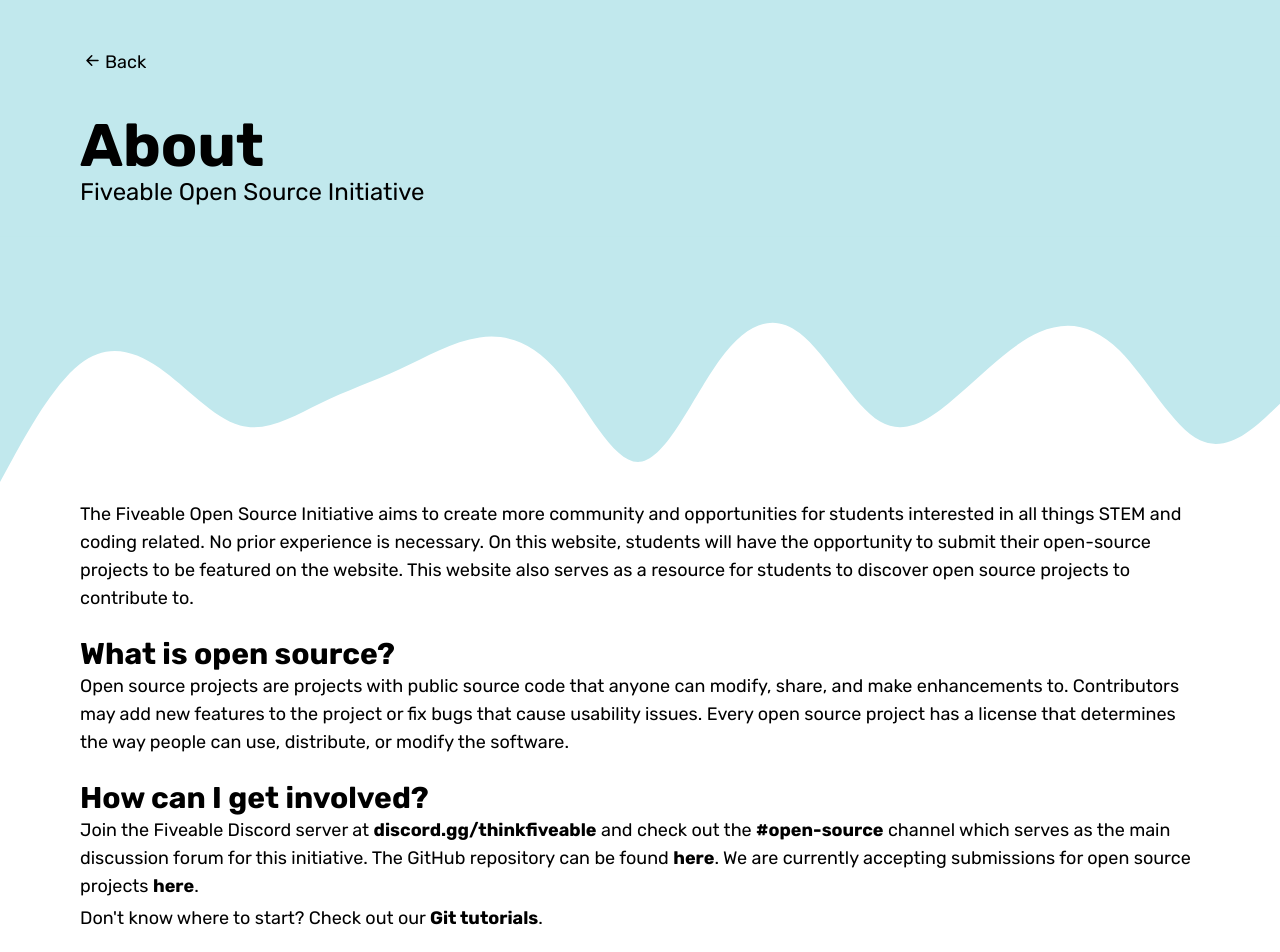
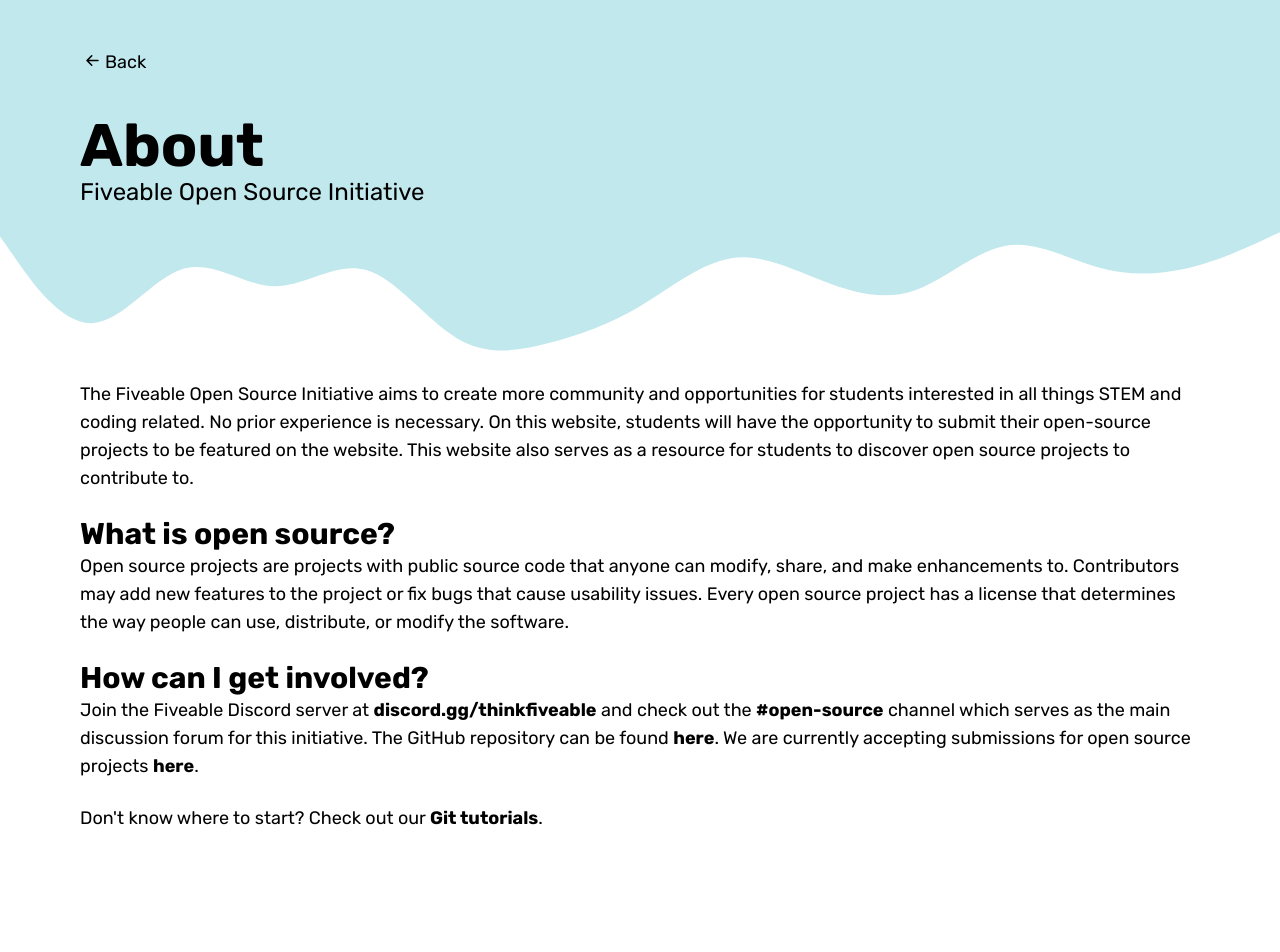
Before and after one commit to thinkfiveable/open, a Next.js app: page /about in a window 1280 px wide. Shown: the top 952 px of the page. After the commit the page ends 832 px from the top, so only its background shows below. Built offline with nearby package versions, Linux system fonts and the light colour scheme.

Commit message:
fix: shorten svg viewbox, link instead of router
i changed the links to use next/link instead of router and adjusted the svg to
not cover the text.

```diff
--- a/pages/about.js
+++ b/pages/about.js
@@ -1,38 +1,34 @@
-import { useRouter } from "next/router";
+import Link from "next/link";
 import { BsArrowLeftShort } from "react-icons/bs";
 
 import HeadObject from "../components/head";
 
-export default function About(handleKeyDown) {
-    const router = useRouter();
-
+export default function About() {
     return (
         <div>
             <HeadObject />
             <main>
-                <section className="flex flex-col space-y-10 bg-blue px-12 md:px-20 py-12">
-                    <div
-                        onClick={() => router.push("/")}
-                        role="link"
-                        tabIndex={0}
-                        onKeyDown={handleKeyDown}
-                        className="font-rubik flex flex-row text-center text-lg">
-                        <BsArrowLeftShort size={25} /> Back
-                    </div>
+                <section className="flex flex-col space-y-10 bg-blue px-12 md:px-20 pt-12">
+                    <Link href="/">
+                        <div className="font-rubik flex flex-row text-center text-lg cursor-pointer">
+                            <BsArrowLeftShort size={25} /> Back
+                        </div>
+                    </Link>
                     <div>
                         <h1 className="font-rubik font-bold text-6xl">About</h1>
                         <h3 className="font-rubik text-2xl">Fiveable Open Source Initiative</h3>
                     </div>
                 </section>
-                <div className="w-full h-60 object-cover">
-                    <svg viewBox="0 0 900 600" className="transform rotate-180 -mt-1 md:-mt-5">
+                <div className="w-full">
+                    <svg viewBox="0 0 900 200">
                         <path
-                            d="M0 482l9.3-8.7c9.4-8.6 28-26 46.9-17 18.8 9 37.8 44.4 56.6 63.2 18.9 18.8 37.5 21.2 56.2 13 18.7-8.2 37.3-26.8 56-43.3 18.7-16.5 37.3-30.9 56.2-19.7 18.8 11.2 37.8 47.8 56.6 62.3 18.9 14.5 37.5 6.9 56.2-19 18.7-25.8 37.3-69.8 56-71.6 18.7-1.9 37.3 38.5 56.2 61.5 18.8 23 37.8 28.6 56.6 26 18.9-2.7 37.5-13.7 56.2-22.4 18.7-8.6 37.3-15 56-24 18.7-9 37.3-20.6 56.2-15.5C750 472 769 494 787.8 507.2c18.9 13.1 37.5 17.5 56.2 2.6 18.7-14.8 37.3-48.8 46.7-65.8l9.3-17v174H0z"
+                            d="M0 20l10.7 15.3c10.6 15.4 32 46 53.5 45.7 21.5-.3 43.1-31.7 64.6-38.2 21.5-6.5 42.9 11.9 64.2 12.2 21.3.3 42.7-17.3 64-11.5 21.3 5.8 42.7 35.2 64.2 48 21.5 12.8 43.1 9.2 64.6 3.5 21.5-5.7 42.9-13.3 64.2-26 21.3-12.7 42.7-30.3 64.2-33.7 21.5-3.3 43.1 7.7 64.6 16 21.5 8.4 42.9 14 64.2 6.7 21.3-7.3 42.7-27.7 64-31.5 21.3-3.8 42.7 8.8 64.2 15 21.5 6.2 43.1 5.8 64.6.7C857.3 37 878.7 27 889.3 22l10.7-5V0H0z"
                             fill="#c1e8ed"
+                            strokeLinecap="round"
                         />
                     </svg>
                 </div>
-                <section className="px-12 md:px-20 md:py-6 font-rubik">
+                <section className="px-12 md:px-20 md:-mt-28 lg:-mt-50 font-rubik z-50">
                     <div>
                         <p className="text-lg">
                             The Fiveable Open Source Initiative aims to create more community and
@@ -70,7 +66,8 @@ export default function About(handleKeyDown) {
                             </strong>
                             .
                         </p>
-                        <p className="text-lg leading-loose">
+                        <br />
+                        <p className="text-lg">
                             Don&#39;t know where to start? Check out our{" "}
                             <strong>
                                 <a href="https://github.com/ThinkFiveable/open/blob/main/git-tutorials/git.md">
--- a/pages/index.js
+++ b/pages/index.js
@@ -1,12 +1,11 @@
-import { useRouter } from "next/router";
+import Link from "next/link";
 import { BsArrowRightShort } from "react-icons/bs";
 import { FiGithub } from "react-icons/fi";
 
 import Card from "../components/card";
 import HeadObject from "../components/head";
 
-export default function Home(handleKeyDown) {
-    const router = useRouter();
+export default function Home() {
     return (
         <div>
             <HeadObject />
@@ -33,16 +32,12 @@ export default function Home(handleKeyDown) {
                     <h2 className="font-rubik font-medium text-3xl md:w-2/3 lg:w-2/5">
                         We&#39;re building a community for discovery and learning.
                     </h2>
-                    <div className="font-rubik font-medium bg-black text-center rounded-full px-5 py-1 text-lg text-white w-fitcontent flex flex-row">
-                        <div
-                            onClick={() => router.push("/about")}
-                            role="button"
-                            onKeyDown={handleKeyDown}
-                            tabIndex={0}>
-                            Learn more.
+                    <Link href="/about">
+                        <div className="font-rubik font-medium bg-black text-center rounded-full px-5 py-1 text-lg text-white w-fitcontent flex flex-row">
+                            <div>Learn more.</div>
+                            <BsArrowRightShort size={30} />
                         </div>
-                        <BsArrowRightShort size={30} />
-                    </div>
+                    </Link>
                 </section>
                 <svg className="transform rotate-180 -mt-1 md:-mt-5" viewBox="0 0 1440 320">
                     <path
```
